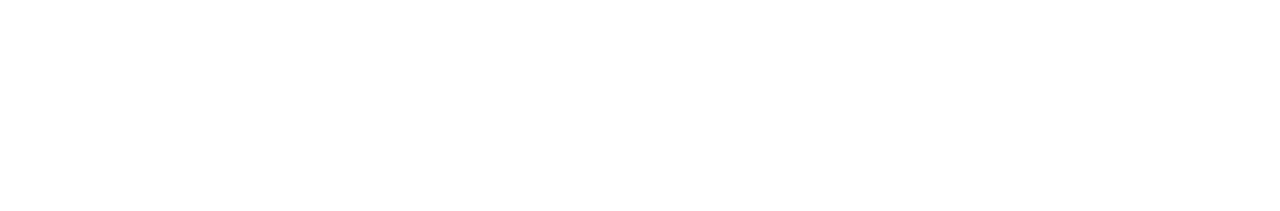
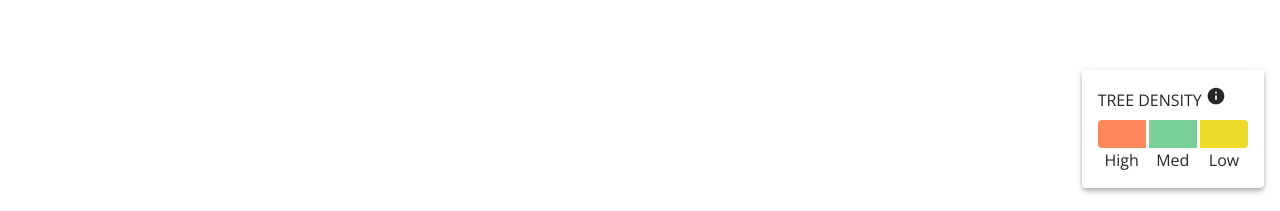
Before and after one commit to sparkgeo/cif-urban-forest-webapp, a React (Vite) app: page / in a window 1280 px wide. Shown: the part 572-783 px from the top of the page. Built offline with nearby package versions, Linux system fonts and the light colour scheme; no server answers.

Commit message:
feat: 12 map key with placeholder tooltip

```diff
--- a/src/components/Layout.tsx
+++ b/src/components/Layout.tsx
@@ -1,4 +1,5 @@
 import { styled } from '@mui/material'
+import { MapKey } from './MapKey'
 
 interface LayoutProps {
   sideBar: JSX.Element
@@ -12,6 +13,7 @@ const LayoutWrapper = styled('div')`
 
 const Main = styled('main')`
   display: flex;
+  position: relative; // needed for map key positioning
 `
 
 export function Layout({ sideBar, map }: LayoutProps) {
@@ -20,6 +22,7 @@ export function Layout({ sideBar, map }: LayoutProps) {
       <Main>
         {sideBar}
         {map}
+        <MapKey />
       </Main>
     </LayoutWrapper>
   )
--- a/src/components/Map/Map.tsx
+++ b/src/components/Map/Map.tsx
@@ -9,7 +9,6 @@ import maplibregl, { LngLatBounds } from 'maplibre-gl'
 
 import { basemapStyle } from './basemapStyle'
 import { INITIAL_VIEW_STATE } from '../../constants'
-import { theme } from '../../globalStyles/theme'
 import { CifMapProps, SharableUrlParameters } from '../../types/topLevelAppTypes'
 import { clusteredTreeLayer, treeCountLayer, unclusteredTreeLayer } from './mapLayers'
 
@@ -61,7 +60,7 @@ export function Map({ updateTrees, searchParameters, setSearchParameters, trees
     <ReactMapGl
       mapboxAccessToken={import.meta.env.VITE_MAPBOX_API_KEY}
       initialViewState={INITIAL_VIEW_STATE}
-      style={{ width: '100%', height: theme.layout.mapHeight }}
+      style={{ width: '100%', height: '100vh' }}
       mapLib={maplibregl}
       mapStyle={basemapStyle}
       onLoad={handleOnLoad}
--- /dev/null
+++ b/src/components/MapKey.tsx
@@ -0,0 +1,105 @@
+import { InfoRounded } from '@mui/icons-material'
+import { Tooltip, styled } from '@mui/material'
+
+import { Column, ColumnAlignItemsCenter, Row } from './containers'
+import { theme } from '../globalStyles/theme'
+import { themeMui } from '../globalStyles/themeMui'
+
+const MapKeyWrapper = styled('div')`
+  position: absolute;
+  bottom: ${themeMui.spacing(5)};
+  right: ${themeMui.spacing(2)};
+  border-radius: ${theme.border.radius};
+  display: flex;
+  flex-direction: column;
+  padding: ${themeMui.spacing(2)};
+  background-color: ${theme.color.white};
+  box-shadow: ${themeMui.shadows[4]};
+  & p {
+    margin-top: 0;
+    margin-bottom: 0;
+  }
+  & p:first-child {
+    text-transform: uppercase;
+    margin-bottom: ${themeMui.spacing(1)};
+  }
+`
+const mapKeyHeight = '28px'
+const mapKeyWidth = '48px'
+const HighTreeDensityKey = styled('div')`
+  height: ${mapKeyHeight};
+  width: ${mapKeyWidth};
+  background-color: ${theme.color.treeDensity.high};
+  border-top-left-radius: ${theme.border.radius};
+  border-bottom-left-radius: ${theme.border.radius};
+`
+const MediumTreeDensityKey = styled('div')`
+  height: ${mapKeyHeight};
+  width: ${mapKeyWidth};
+  background-color: ${theme.color.treeDensity.medium};
+  margin-left: ${themeMui.spacing(0.4)};
+  margin-right: ${themeMui.spacing(0.4)};
+`
+const LowTreeDensityKey = styled('div')`
+  height: ${mapKeyHeight};
+  width: ${mapKeyWidth};
+  background-color: ${theme.color.treeDensity.low};
+  border-top-right-radius: ${theme.border.radius};
+  border-bottom-right-radius: ${theme.border.radius};
+`
+
+const ToolTipContentWrapper = styled(Column)`
+  & p {
+    margin-top: 0;
+    margin-bottom: ${themeMui.spacing(0.25)};
+  }
+  & dl {
+    display: grid;
+  }
+  & dt {
+    grid-column-start: 1;
+  }
+  & dd {
+    grid-column-start: 2;
+    margin-left: ${themeMui.spacing(1)};
+  }
+`
+
+const tooltipContent = (
+  <ToolTipContentWrapper>
+    <p>Tree Density</p>
+    <dl>
+      <dt>High:</dt>
+      <dd>classification buckets tbd</dd>
+      <dt>Med:</dt>
+      <dd>classification buckets tbd</dd>
+      <dt>Low:</dt>
+      <dd>classification buckets tbd</dd>
+    </dl>
+  </ToolTipContentWrapper>
+)
+
+export function MapKey() {
+  return (
+    <MapKeyWrapper>
+      <p>
+        Tree Density{' '}
+        <Tooltip title={tooltipContent} placement="top" arrow>
+          <InfoRounded fontSize="small" />
+        </Tooltip>
+      </p>
+
+      <Row>
+        <ColumnAlignItemsCenter>
+          <HighTreeDensityKey /> <p>High</p>
+        </ColumnAlignItemsCenter>
+        <ColumnAlignItemsCenter>
+          <MediumTreeDensityKey /> <p>Med</p>
+        </ColumnAlignItemsCenter>
+        <ColumnAlignItemsCenter>
+          <LowTreeDensityKey /> <p>Low</p>
+        </ColumnAlignItemsCenter>
+      </Row>
+    </MapKeyWrapper>
+  )
+}
--- a/src/components/containers.ts
+++ b/src/components/containers.ts
@@ -1,12 +1,23 @@
 import { styled } from '@mui/material'
 
-export const ColumnFullWidth = styled('div')`
+export const Column = styled('div')`
   display: flex;
   flex-direction: column;
+`
+
+export const ColumnAlignItemsCenter = styled(Column)`
+  align-items: center;
+`
+
+export const ColumnFullWidth = styled(Column)`
   width: 100%;
 `
-export const RowAlignItemsCenter = styled('div')`
+
+export const Row = styled('div')`
   display: flex;
   flex-direction: row;
+`
+
+export const RowAlignItemsCenter = styled(Row)`
   align-items: center;
 `
--- a/src/globalStyles/theme.ts
+++ b/src/globalStyles/theme.ts
@@ -6,18 +6,12 @@ const color = {
     medium: '#78CF98',
     low: '#EBDB26',
   },
+  white: '#ffffff',
 }
 
-const layout = {
-  mapHeight: '100vh',
-}
+const border = { radius: '4px' }
 
 const typography = {
   fontStack: ['Open Sans', 'sans-serif'],
-  xsmallFontSize: '1rem',
-  smallFontSize: '1.5rem',
-  fontSize: '2rem',
-  largeFontSize: '2.5rem',
-  xlargeFontSize: '3rem',
 }
-export const theme = { color, typography, layout }
+export const theme = { color, typography, border }
```
